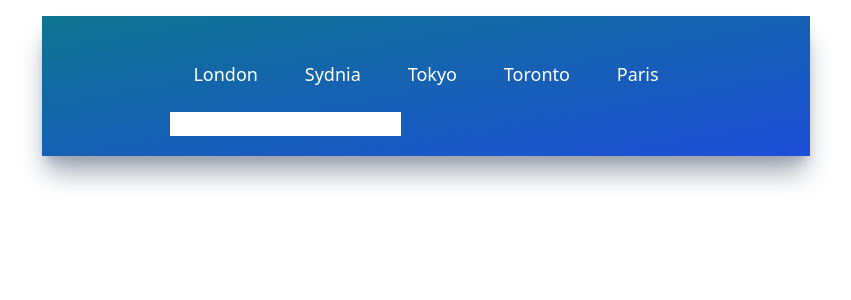
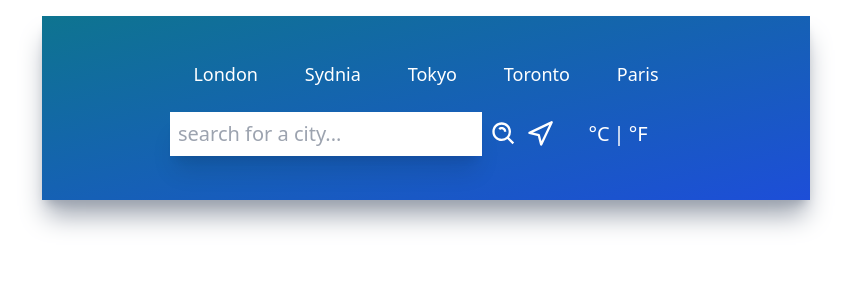
Before and after one commit to NatiG25/weather-app, a React (Create React App) app: page / in a window 1280 px wide. Shown: the top 300 px of the page, without its empty margins (214-1065 px from the left). Built offline with nearby package versions, Linux system fonts and the light colour scheme; the HTML template or start-up script is replaced by a standard one.

Commit message:
Complete building the inputs component

```diff
--- a/src/App.js
+++ b/src/App.js
@@ -1,5 +1,4 @@
 import "./App.css";
-import UilReact from "@iconscout/react-unicons/icons/uil-react";
 import TopButtons from "./components/TopButtons";
 import Inputs from "./components/Inputs";
 
--- a/src/components/Inputs.js
+++ b/src/components/Inputs.js
@@ -1,18 +1,37 @@
-import React from 'react'
-import { ReactComponent as SearchIcon } from './icons/searchIcon.svg'
-import { ReactComponent as LocationIcon } from './icons/locationIcon.svg'
+import React from "react";
+import { BiSearchAlt } from "react-icons/bi";
+import { FiNavigation } from "react-icons/fi";
 
 function Inputs() {
   return (
-    // <SearchIcon />
-    // <LocationIcon />
-    <div>
-        <div>
-            <input type='text' />
-        </div>
-        <div></div>
+    <div className="flex flex-row justify-center my-6">
+      <div className="flex flex-row w-3/4 items-center justify-center space-x-2">
+        <input
+          type="text"
+          placeholder="Search for a city..."
+          className="text-xl font-light p-2 shadow-xl capitalize focus:outline-none placeholder:lowercase"
+        />
+        <BiSearchAlt
+          size={42}
+          className="text-white cursor-pointer transition ease-out hover:scale-125"
+        />
+        <FiNavigation
+          size={42}
+          className="text-white cursor-pointer transition ease-out hover:scale-125"
+        />
+      </div>
+
+      <div className="flex flex-row w-1/4 items-center justify-center">
+        <button name="metric" className="text-white text-xl font-light">
+          °C
+        </button>
+        <p className="text-xl text-white mx-1">|</p>
+        <button name="imperial" className="text-white text-xl font-light">
+          °F
+        </button>
+      </div>
     </div>
-  )
+  );
 }
 
-export default Inputs
+export default Inputs;
```
